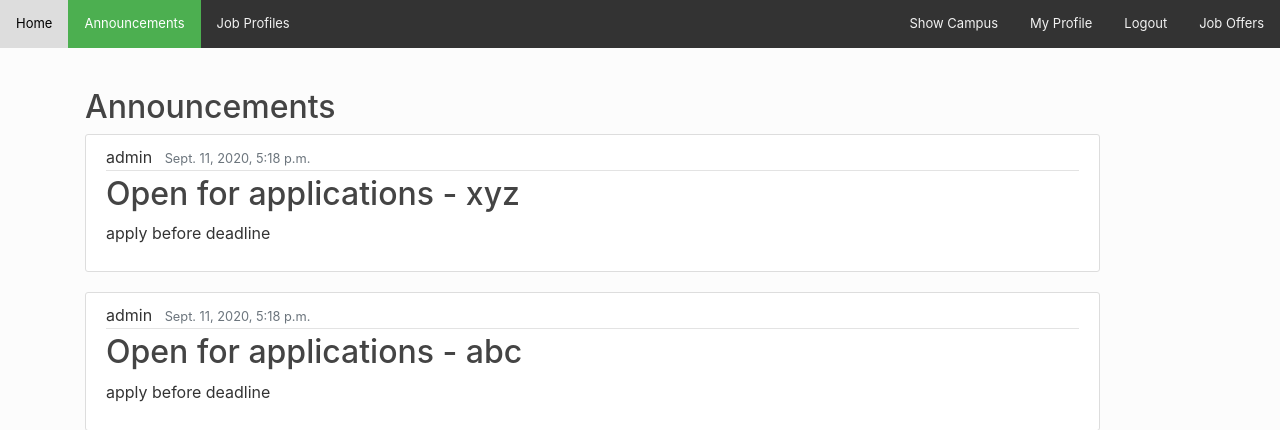
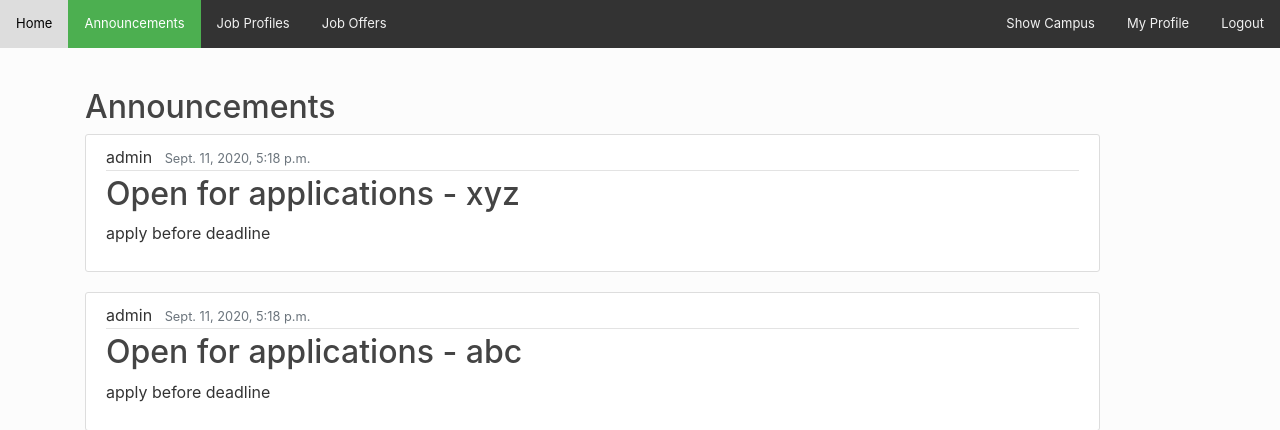
Before and after one commit to prakharepo/campus_placement_app, a Django app: page /announcement/ in a window 1280 px wide. Shown: the top 430 px of the page. Run offline with Django 3.2, Linux system fonts and the light colour scheme; a user stored in the database is signed in; data comes from the database, SQL or seed files in the repository; some libraries are stand-ins or nearby versions.

Commit message:
shifted job_offer to left

```diff
--- a/placement/templates/placement/header.html
+++ b/placement/templates/placement/header.html
@@ -77,9 +77,8 @@
     <a  class="{% if request.path == '/' %} active {% endif%}" href="/">Home</a>
     <a  class="{% if request.path == '/announcement/' %} active {% endif %}" href="/announcement/">Announcements</a>
     <a  class="{% if request.path == '/show_company/' %} active {% endif %}" href="/show_company/">Job Profiles</a>
-<!--    <a style="float:right" href="/index/"><img src="/static/placement/logo.png" width="20" height="20" alt="" loading="lazy"></a>-->
     {% if user.is_authenticated %}
-        <a style="float:right" href="{{ job_offers_url }}" class="{% if request.path == job_offers_url %} active {% endif%}">Job Offers</a>
+        <a href="{{ job_offers_url }}" class="{% if request.path == job_offers_url %} active {% endif%}">Job Offers</a>
         <a style="float:right" href="{{ logout_url }}" class="{% if request.path == logout_url %} active {% endif%}">Logout</a>
         <a style="float:right" href="{{ profile_url }}" class="{% if request.path == profile_url %} active {% endif%}">My Profile</a>
         <a style="float:right" href="/show_campus/" class="{% if request.path == '/show_campus/' %} active {% endif%}">Show Campus</a>
```
